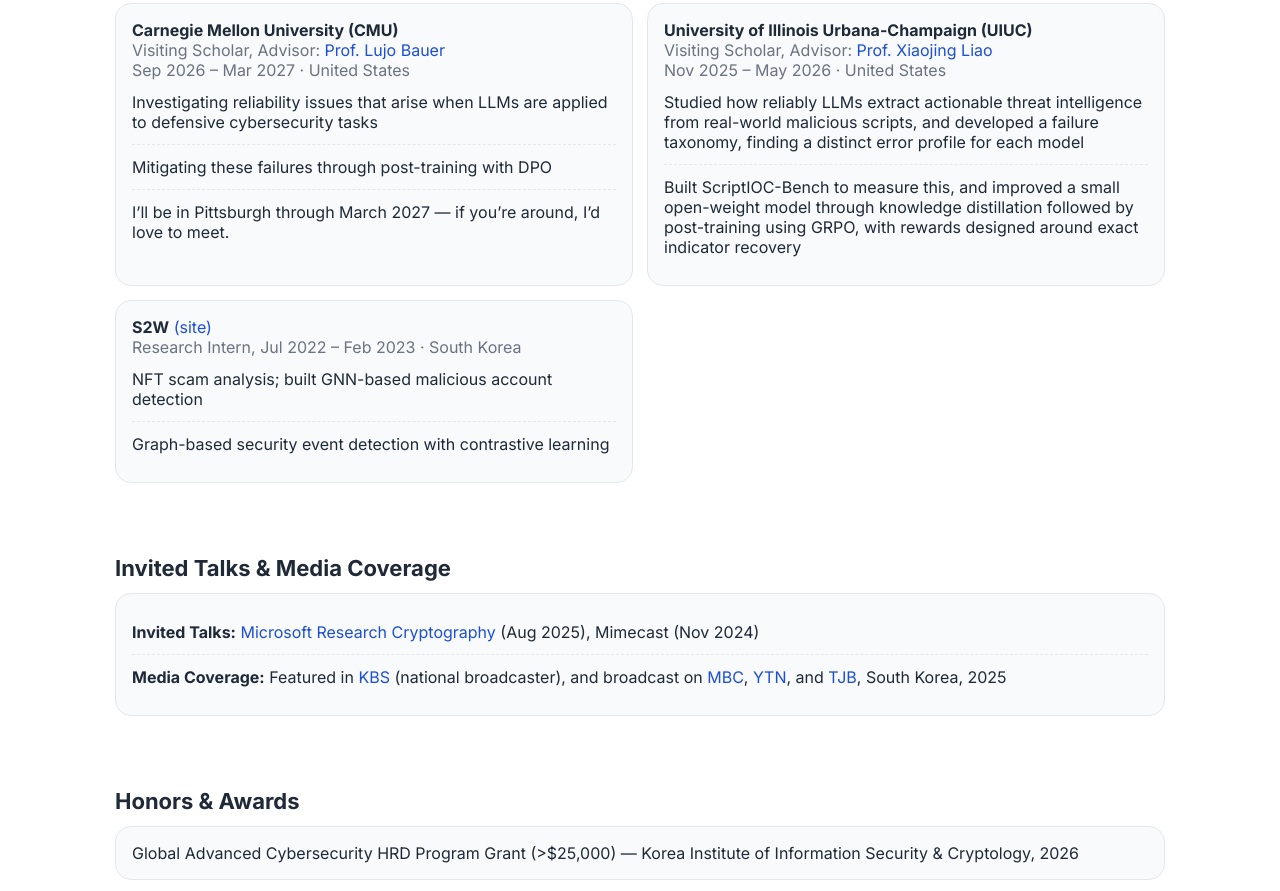
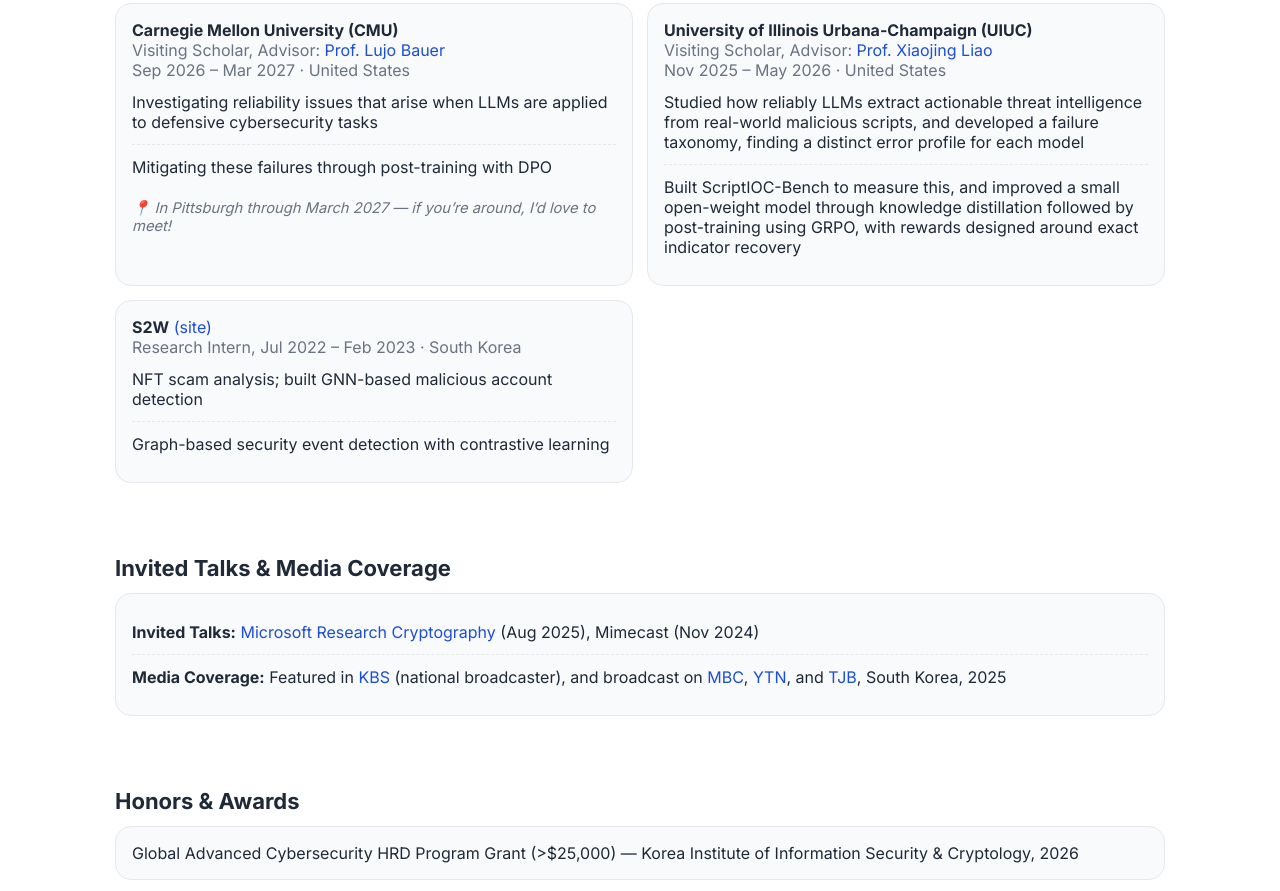
Before and after one commit to gkssk3654/hanna, a plain HTML site: page index.html in a window 1280 px wide. Shown: the part 1055-1946 px from the top of the page. Drawn offline with Linux system fonts and the light colour scheme.

Commit message:
Set the Pittsburgh note apart from the CMU research bullets
Co-Authored-By: Claude Opus 5.5 <noreply@anthropic.com>

```diff
--- a/index.html
+++ b/index.html
@@ -189,8 +189,8 @@
           <ul class="clean">
             <li>Investigating reliability issues that arise when LLMs are applied to defensive cybersecurity tasks</li>
             <li>Mitigating these failures through post-training with DPO</li>
-            <li>I&rsquo;ll be in Pittsburgh through March 2027 — if you&rsquo;re around, I&rsquo;d love to meet.</li>
           </ul>
+          <p class="muted" style="margin:10px 0 0; font-size:.92em; font-style:italic">📍 In Pittsburgh through March 2027 — if you&rsquo;re around, I&rsquo;d love to meet!</p>
         </div>
         <div class="card">
           <b>University of Illinois Urbana-Champaign (UIUC)</b> <br>
```
